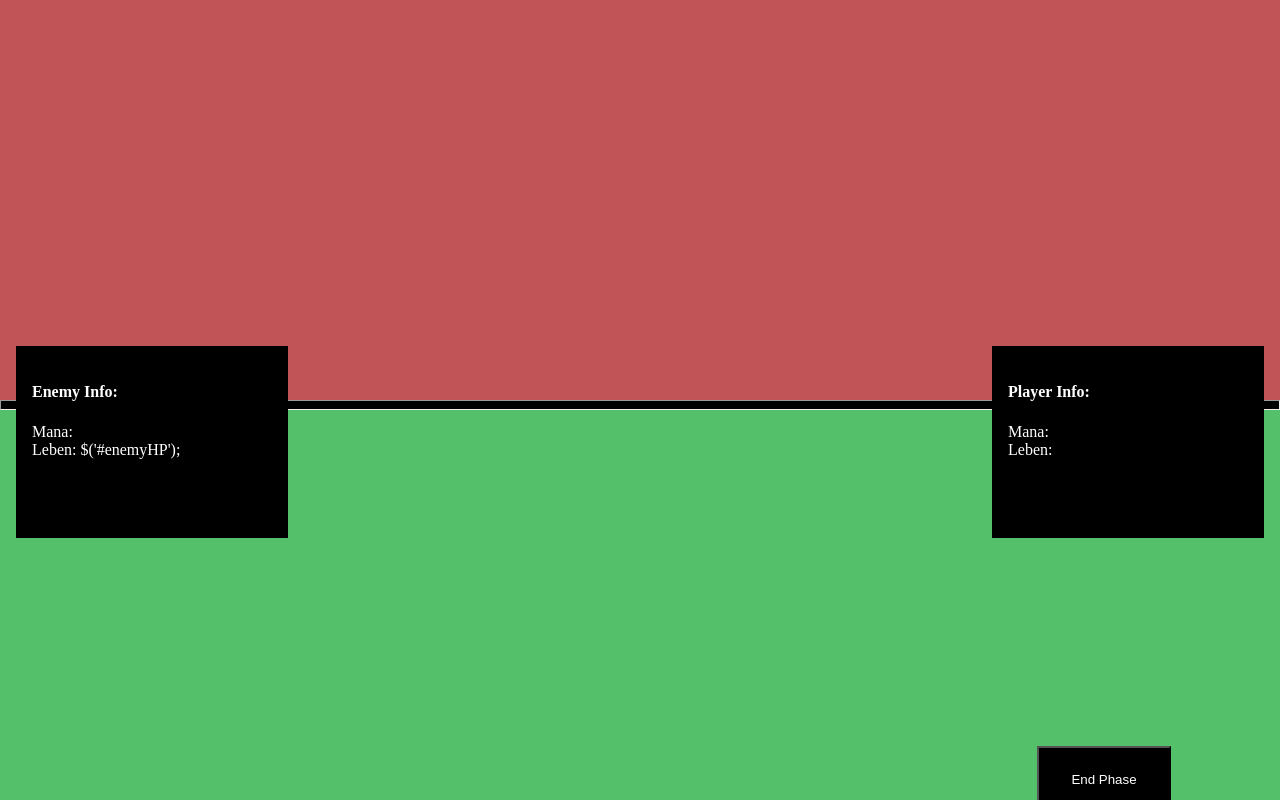
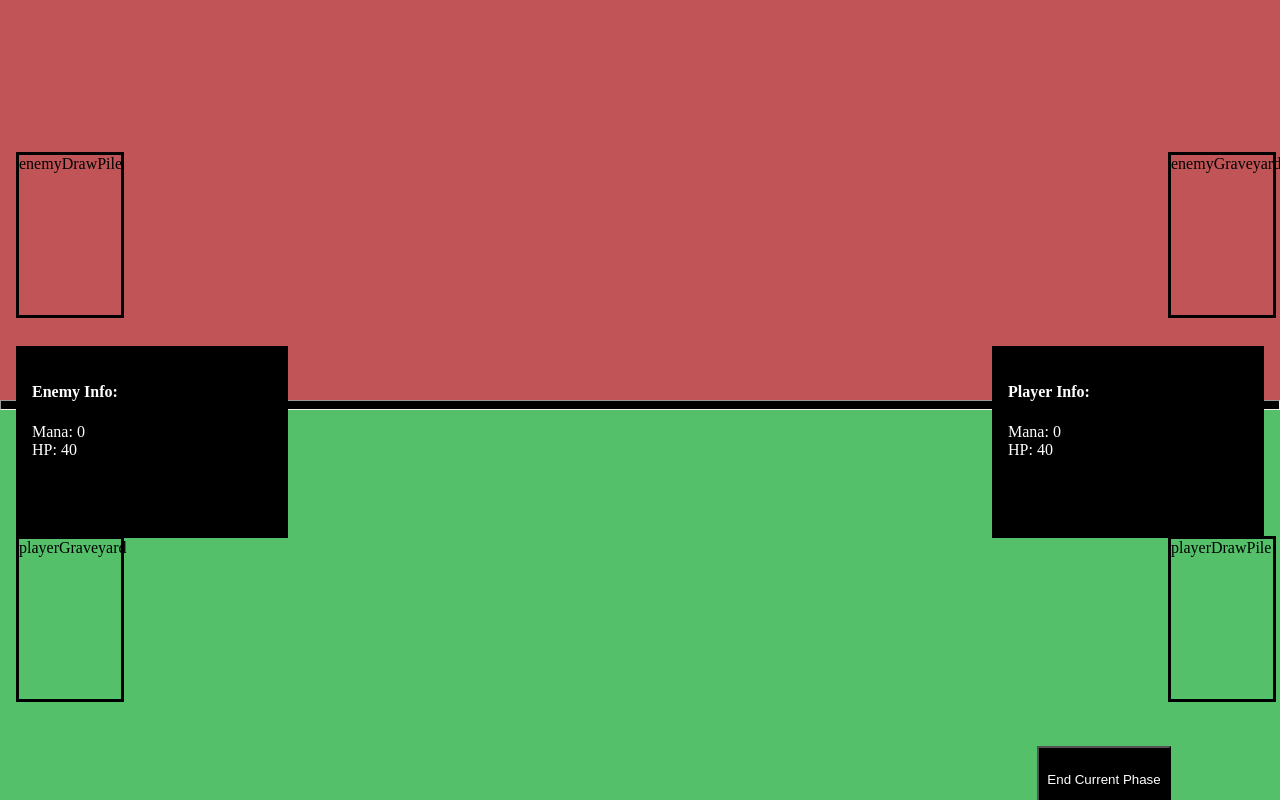
Before and after one commit to Karamyella/Cardgame, a plain HTML site: page src/main/resources/static/Html/Arena.html in a window 1280 px wide. Drawn offline with nearby package versions, Linux system fonts and the light colour scheme.

Commit message:
zkifjsadhjs

```diff
--- a/src/main/resources/static/Html/Arena.html
+++ b/src/main/resources/static/Html/Arena.html
@@ -1,6 +1,7 @@
 <!DOCTYPE html>
 <html lang="en">
   <head>
+    <script src="https://ajax.googleapis.com/ajax/libs/jquery/3.7.1/jquery.min.js"></script>
     <title>Cardgame Arena</title>
     <link rel='stylesheet' href='../Stylesheets/game.css'>
     <script src='../JavaScript/BotScripts/BotLogic.js'></script>
@@ -13,23 +14,28 @@
     <script src='../JavaScript/TurnScripts/PlayerTurn.js'></script>
     <script src='../JavaScript/GameScripts/InitializeGame.js'></script>
     <meta name="viewport" content="width=device-width, initial-scale=1">
-
   </head>
   <body>
   <hr />
 
   <div class="playerInfo">
     <h4>Player Info:</h4>
-    Mana: <br/>
-    Leben:
+    Mana: <span id="playerMana"></span> <br/>
+    HP: <span id="playerHP"></span>
   </div>
   <div class="EnemyInfo">
     <h4>Enemy Info:</h4>
-    Mana: <br/>
-    Leben: $('#enemyHP');
+    Mana: <span id="enemyMana"></span> <br/>
+    HP: <span id="enemyHP"></span>
+  </div>
+  <div class="enemyDrawPile piles">enemyDrawPile</div>
+  <div class="enemyGraveyard piles">enemyGraveyard</div>
+
+  <div class="playerDrawPile piles">playerDrawPile</div>
+  <div class="playerGraveyard piles">playerGraveyard
   </div>
 
-  <button class="endPhase">End Phase</button>
+  <button class="endPhase" onclick="endPhase()">End Current Phase</button>
 
   </body>
 </html>
--- a/src/main/resources/static/JavaScript/BotScripts/BotLogic.js
+++ b/src/main/resources/static/JavaScript/BotScripts/BotLogic.js
@@ -16,6 +16,6 @@ function botTurn() {
 
     //end turn
     while (botHand.length > 7) {
-        botHand.pop();
+        discardCard(false,0);
     }
 }
--- a/src/main/resources/static/JavaScript/GameScripts/InitializeGame.js
+++ b/src/main/resources/static/JavaScript/GameScripts/InitializeGame.js
@@ -1,14 +1,16 @@
 // Alles in dieser Funktion wird beim Laden der Seite aufgerufen.
 $(() => {
-    // TODO UI-Stuff (Erst wenn HTML steht.)
+    // TODO UI-Stuff
     //$('#playerName').html(localStorage.getItem('PlayerName'));
     //$('#enemyName').html(localStorage.getItem('EnemyName'));
-    //$('#playerHP').html('40');
-    //$('#enemyHP').html('40');
+    $('#playerHP').html('40');
+    $('#enemyHP').html('40');
+    $('#playerMana').html('0');
+    $('#enemyMana').html('0');
 
-    // TODO Onclick-Events für die UI/Buttons (Erst wenn HTML steht.)
+    // TODO Onclick-Events für die UI/Buttons
 
-    loadGameData();
+    //loadGameData();
 })
 
 /*
--- a/src/main/resources/static/Stylesheets/game.css
+++ b/src/main/resources/static/Stylesheets/game.css
@@ -64,3 +64,29 @@ float: right;
 top: 90%;
 left: 15%;
 }
+
+.piles{
+border: 0.2em solid black;
+position: fixed;
+height: 20%;
+width: 8%;
+margin: 1em;
+}
+
+.enemyDrawPile{
+top: 17%;
+}
+
+.enemyGraveyard{
+top: 17%;
+left: 90%;
+}
+
+.playerDrawPile{
+top: 65%;
+left: 90%;
+}
+
+.playerGraveyard{
+top: 65%;
+}
```
